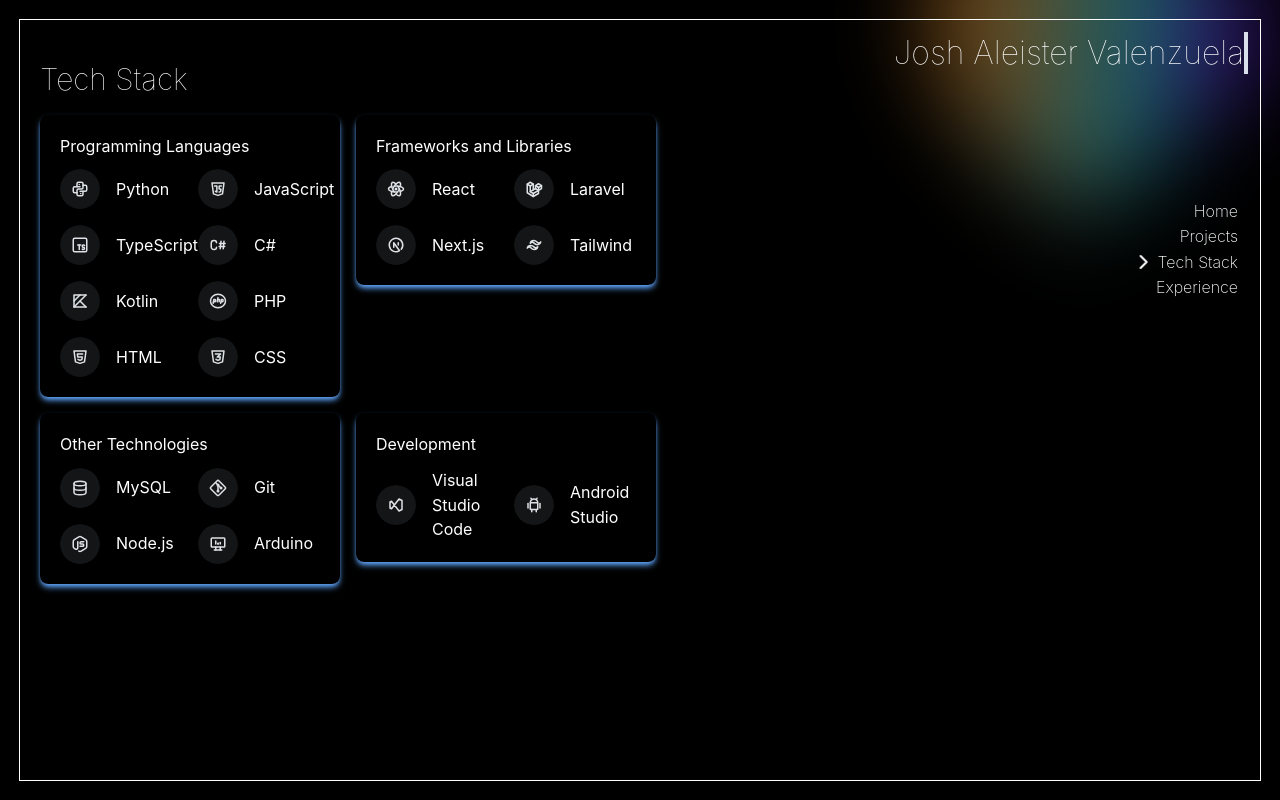
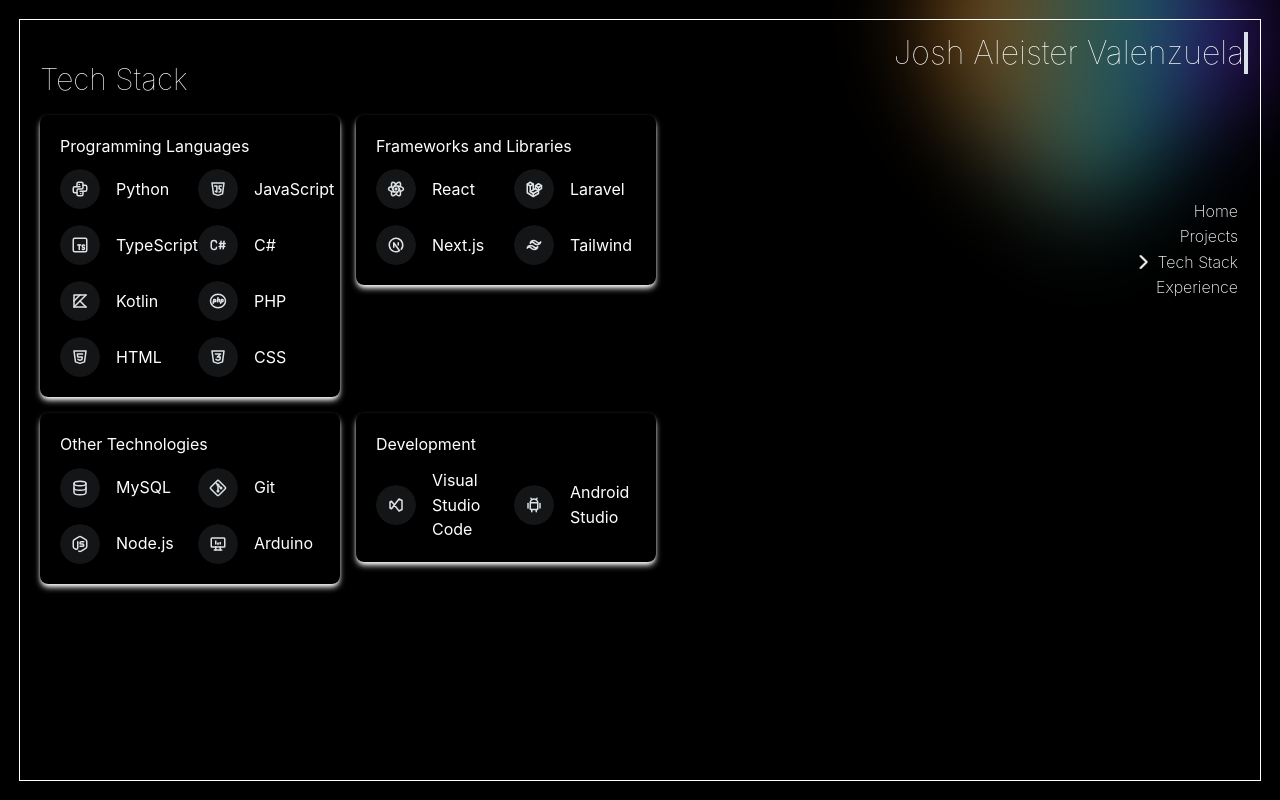
Before and after one commit to jshalstr/web-portfolio, a Next.js app: page /techstack in a window 1280 px wide. Built offline with nearby package versions, Linux system fonts and the light colour scheme.

Commit message:
change card shadow color from blue to white

```diff
--- a/app/techstack/page.tsx
+++ b/app/techstack/page.tsx
@@ -67,7 +67,7 @@
             transition={{ delay: index * 0.1 }}
           >
             <Card
-              className="transition duration-500 hover:scale-105 shadow-md shadow-blue-400 hover:shadow-md hover:shadow-blue-700"
+              className="transition duration-500 hover:scale-105 shadow-md shadow-white hover:shadow-md hover:shadow-blue-700"
               shadow="0 4px 6px -1px white, 0 2px 4px -2px white"
               bg="transparent"
               padding="lg"
```
